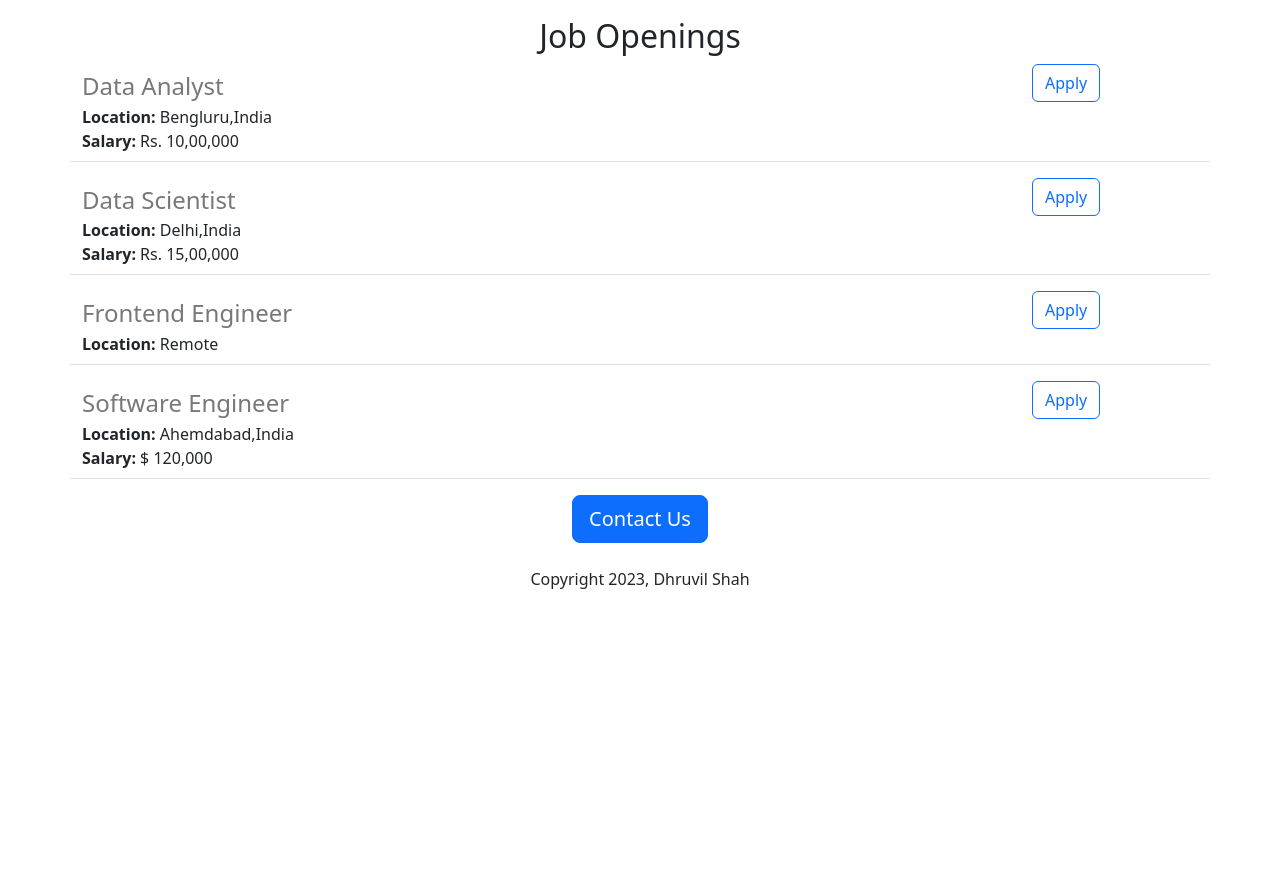
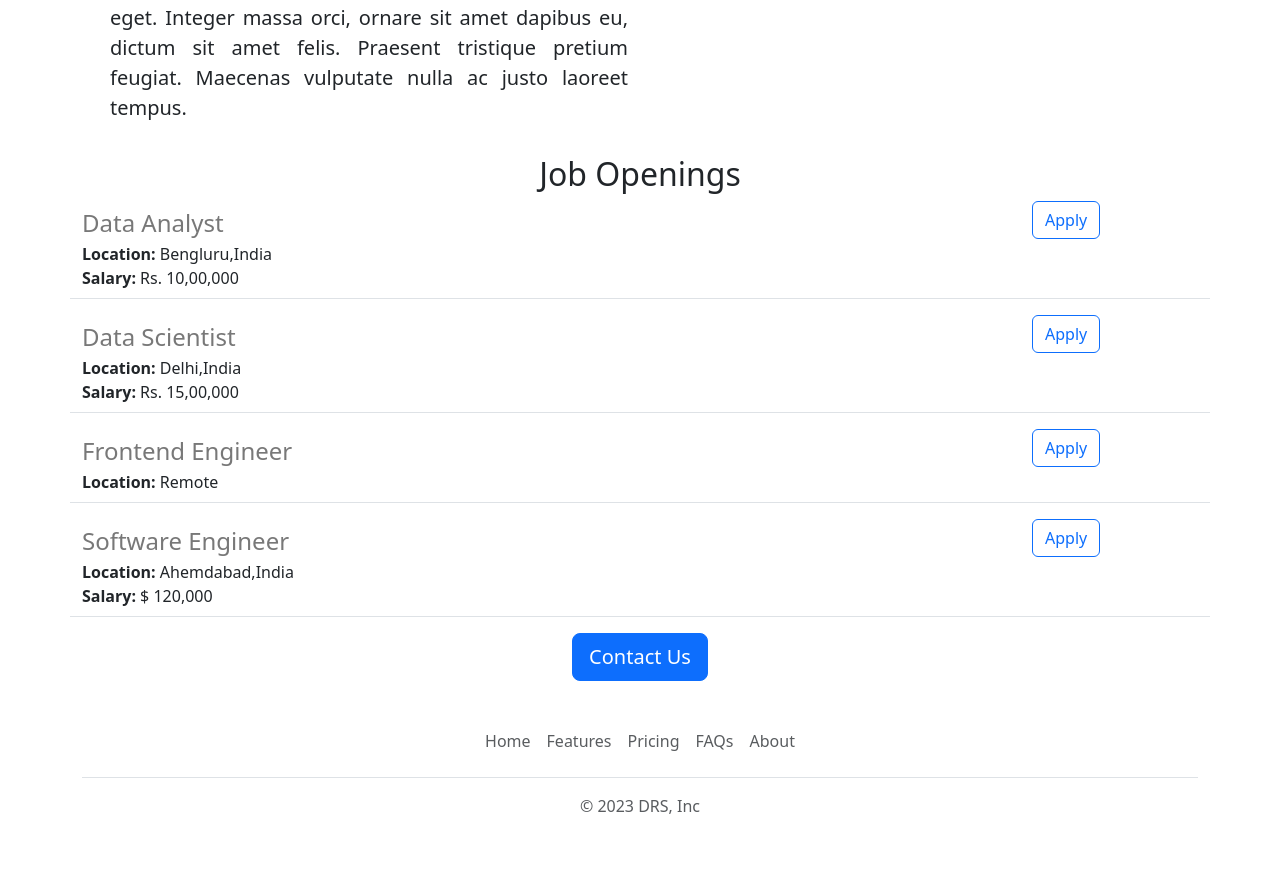
Before and after one commit to Dhruvilshah00/flask-web-app-v2, a Flask app: page / in a window 1280 px wide. Shown: the part 909-1783 px from the top of the page. Before the commit the page ends 1498 px from the top, so only its background shows below. Run offline with Flask 2, Linux system fonts and the light colour scheme.

Commit message:
functional and aesthetic improvements

```diff
--- a/app.py
+++ b/app.py
@@ -31,7 +31,7 @@
 
 @app.route("/")
 def hello_world():
-    return render_template('home.html', jobs=JOBS, company_name="Dhruvil")
+    return render_template('home.html', jobs=JOBS, company_name="DRS")
 
 @app.route("/api/jobs")
 def list_jobs():
--- /dev/null
+++ b/templates/footer.html
@@ -0,0 +1,12 @@
+<div class="container">
+  <footer class="py-3 my-4">
+    <ul class="nav justify-content-center border-bottom pb-3 mb-3">
+      <li class="nav-item"><a href="#" class="nav-link px-2 text-body-secondary">Home</a></li>
+      <li class="nav-item"><a href="#" class="nav-link px-2 text-body-secondary">Features</a></li>
+      <li class="nav-item"><a href="#" class="nav-link px-2 text-body-secondary">Pricing</a></li>
+      <li class="nav-item"><a href="#" class="nav-link px-2 text-body-secondary">FAQs</a></li>
+      <li class="nav-item"><a href="#" class="nav-link px-2 text-body-secondary">About</a></li>
+    </ul>
+    <p class="text-center text-body-secondary">&copy; 2023 DRS, Inc</p>
+  </footer>
+</div>
--- a/templates/home.html
+++ b/templates/home.html
@@ -10,21 +10,27 @@
       width: 100%;
       height: 400px;
       object-fit: cover;
+      margin-bottom: 16px;
     }
   </style>
   <title>Career site</title>
 </head>
 <body>
+  {% include 'nav.html' %}
+    <img class="img-fluid" id="banner" src="static/banner.jpg">
   <div class="container">
-    <h1 class="text-center mt-2 mb-4">{{company_name}}'s Career Site</h1>
-    <img class="img-fluid" id="banner" src="static/banner.jpg">
-    <h2 class="text-center mt-2 mb-2">About Career</h2>
-    <p class="lead">
-      Lorem ipsum dolor sit amet, consectetur adipiscing elit. Donec vehicula nisi ac venenatis blandit. Donec vel felis quam. Vestibulum vitae gravida mauris, vitae accumsan urna. Cras rutrum pretium eros lacinia posuere. Proin lobortis quam a turpis ultrices, facilisis blandit elit condimentum. Maecenas sodales lacus laoreet, fermentum sapien sit amet, semper est. Sed in diam pellentesque, consequat elit vel, egestas tortor. Pellentesque gravida varius ex at lobortis. Quisque metus nisi, ullamcorper ac arcu at, dictum rhoncus justo. Donec egestas tincidunt diam sit amet mollis. Sed ultricies auctor mauris, ut tempor ipsum laoreet eget. Integer massa orci, ornare sit amet dapibus eu, dictum sit amet felis. Praesent tristique pretium feugiat. Maecenas vulputate nulla ac justo laoreet tempus.
-    </p>
-    <p class="lead">
-      Donec iaculis ornare libero, eu condimentum neque pharetra et. Suspendisse ac pharetra neque. Nulla viverra ex a scelerisque scelerisque. Aenean cursus vestibulum tellus. Etiam commodo ex a venenatis tempor. Donec et urna libero. Donec ultrices sed eros eget varius. Sed non est mi. Aenean id sapien sit amet lacus cursus fringilla. Nam pharetra ante ut est pellentesque gravida. Ut mattis nunc nibh, eget dapibus risus lacinia ut. In vulputate sagittis suscipit. Curabitur dignissim, ex et pretium eleifend, ipsum purus sodales enim, vel fermentum turpis justo quis elit.
-      </p>
+    <h1 class="text-center mt-2 mb-4">{{company_name}} Career Site</h1>
+
+    <div class="row" style="margin: 16px;">
+      <div class="col-md-6">
+        <p class="lead" style="text-align: justify;">
+          Lorem ipsum dolor sit amet, consectetur adipiscing elit. Donec vehicula nisi ac venenatis blandit. Donec vel felis quam. Vestibulum vitae gravida mauris, vitae accumsan urna. Cras rutrum pretium eros lacinia posuere. Proin lobortis quam a turpis ultrices, facilisis blandit elit condimentum. Maecenas sodales lacus laoreet, fermentum sapien sit amet, semper est. Sed in diam pellentesque, consequat elit vel, egestas tortor. Pellentesque gravida varius ex at lobortis. Quisque metus nisi, ullamcorper ac arcu at, dictum rhoncus justo. Donec egestas tincidunt diam sit amet mollis. Sed ultricies auctor mauris, ut tempor ipsum laoreet eget. Integer massa orci, ornare sit amet dapibus eu, dictum sit amet felis. Praesent tristique pretium feugiat. Maecenas vulputate nulla ac justo laoreet tempus.
+        </p>
+      </div>
+      <div class="d-none d-md-block col-md-6">
+        <img src="/static/people.jpg" style="height: 320px; border-radius: 6px;">
+      </div>
+    </div>
 
     <h2 class="text-center mt-2 mb-2">Job Openings</h2>
 
@@ -35,11 +41,11 @@
     </div>
 
     <div class="text-center">
-      <button class="btn btn-primary btn-lg">Contact Us</button>
-      <p class="mt-4">Copyright 2023, Dhruvil Shah</p>
+      <a href="mailto:shahdhruvil.it@gmail.com?subject=Question%20about%20Job%20Openings&body=My%20Name%3A%20%3Cyour%20Name%3E%0D%0A%0D%0AMy%20Question%3A%20%3CEnter%20your%20Question%20here%3E" class="btn btn-primary btn-lg">Contact Us</a>
     </div>
 
 
   </div>
+  {% include 'footer.html' %}
 </body>
 </html>
--- a/templates/jobitem.html
+++ b/templates/jobitem.html
@@ -13,6 +13,6 @@
     {% endif %}
   </div>
   <div class="col-2">
-    <button type="button" class="btn btn-outline-primary">Apply</button>
+    <a href="mailto:shahdhruvil.it@gmail.com?subject=Appliation%20for%20{{job['title']}}&body=My%20Name%3A%20%3Cyour%20Name%3E%0D%0A%0D%0AMy%20Resume%20link%3A%20%3CResume%20Link%3E%0D%0A%0D%0AMy%20LinkedIn%20link%3A%20%3CLinkedIn%20Link%3E" type="button" class="btn btn-outline-primary">Apply</a>
   </div>
 </div>
--- /dev/null
+++ b/templates/nav.html
@@ -0,0 +1,9 @@
+<nav class="shadow-sm navbar bg-body-tertiary fixed-top">
+  <div class="container-fluid">
+    <a class="navbar-brand" href="#">
+      <img src="/static/logo.svg" alt="Logo" width="30" height="24" class="d-inline-block align-text-top">
+      DRS Career
+    </a>
+  </div>
+</nav>
+<div style="height: 56px;"></div>
```
Also changed, not shown: static/logo.svg (added), 1 other file.
